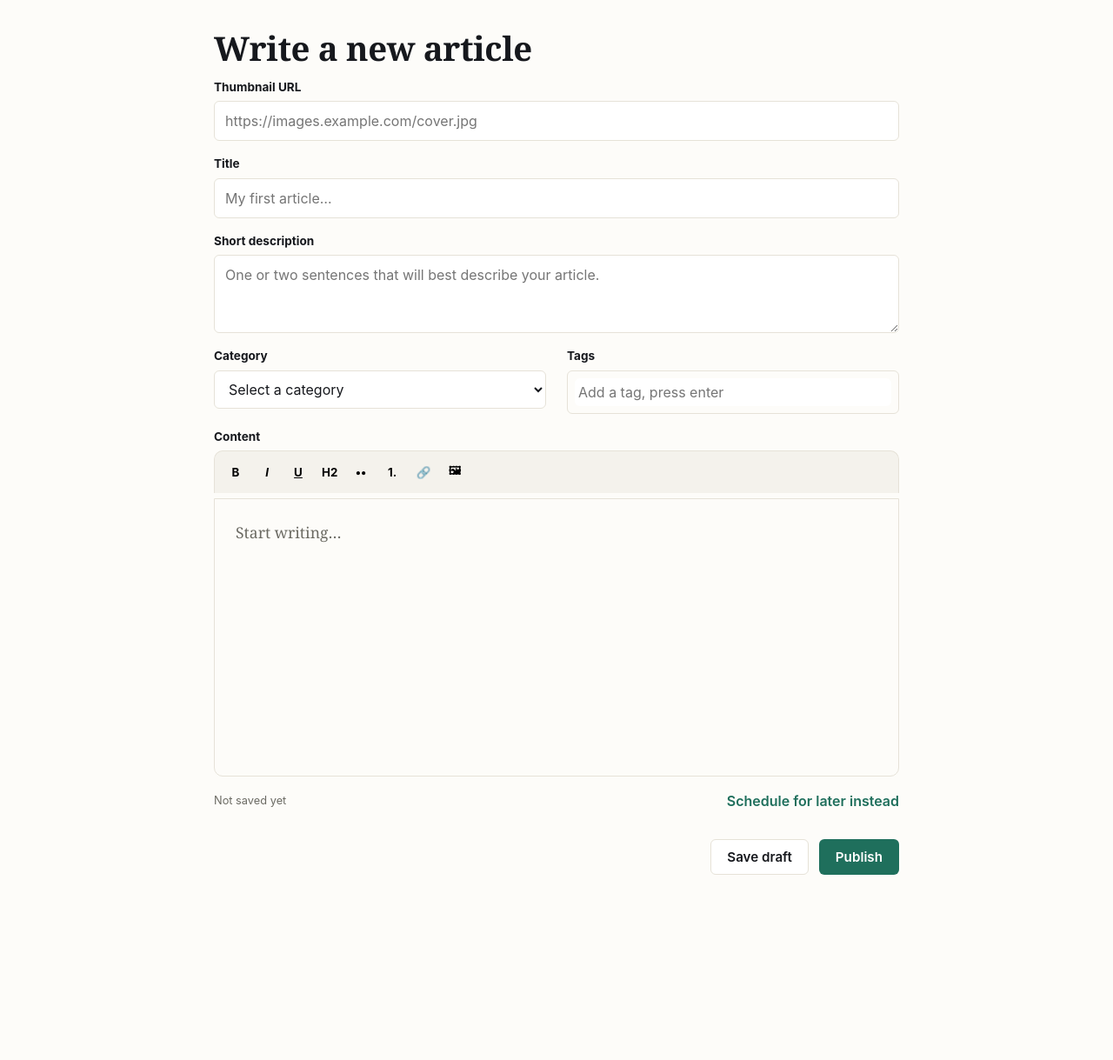
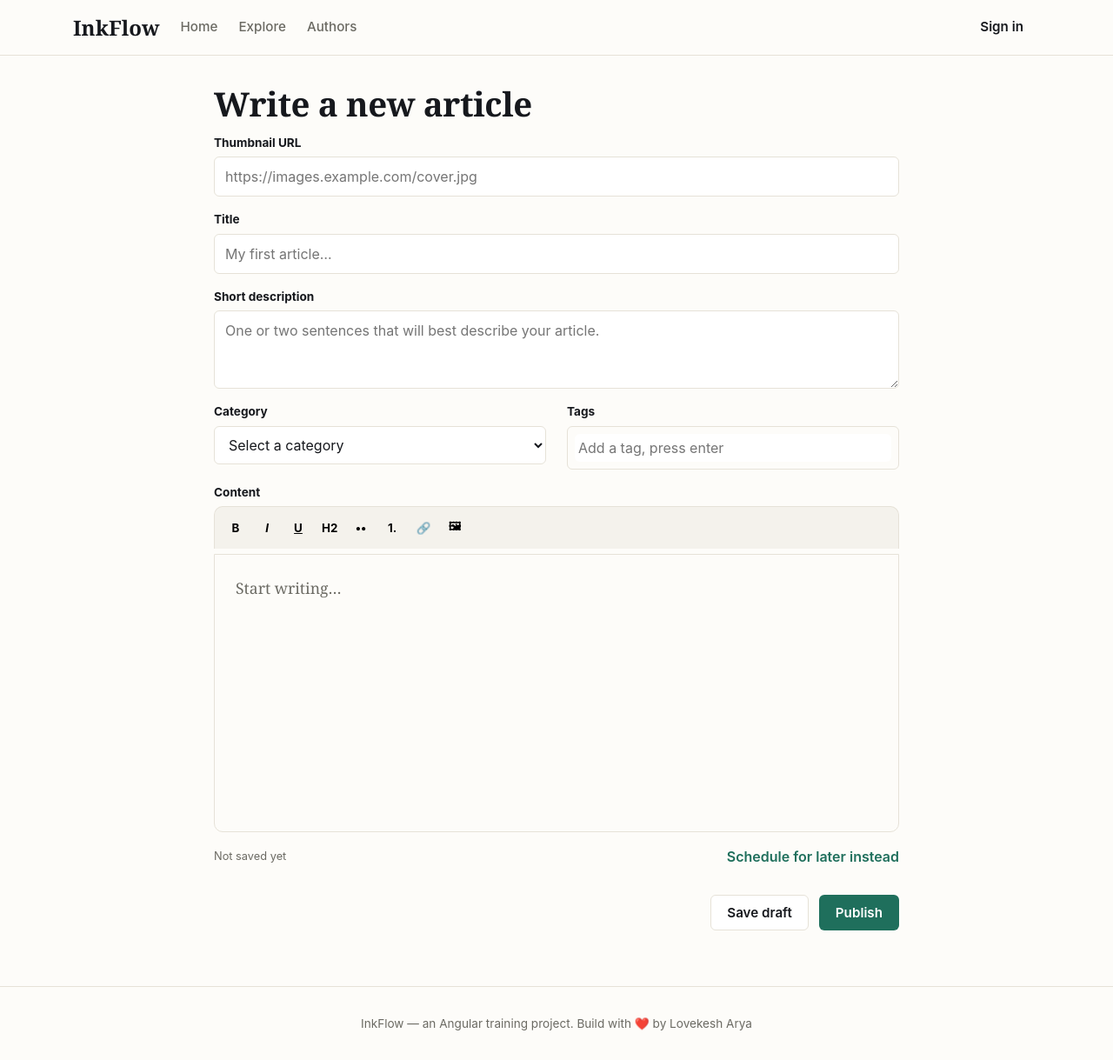
Before and after one commit to AryanLove123/InkFlow, an Angular app: page /create in a window 1280 px wide. Shown: the whole page at 87% size. Before the commit the page ends 1070 px from the top, so only its background shows below. Built offline with nearby package versions, Linux system fonts and the light colour scheme; no server answers.

Commit message:
implemented the nav-bar and the hamburger menu

```diff
--- a/src/app/app.html
+++ b/src/app/app.html
@@ -1,3 +1,57 @@
+<header class="site-header">
+    <div class="site-header-inner container">
+        <a routerLink="/" class="brand">InkFlow</a>
+
+        <nav class="main-nav" [class.main-nav-open]="menuOpen">
+            <a routerLink="/" routerLinkActive="is-active" [routerLinkActiveOptions]="{ exact: true }"
+                (click)="closeMenu()">Home</a>
+            <a routerLink="/explore" routerLinkActive="is-active" (click)="closeMenu()">Explore</a>
+            <a routerLink="/authors" routerLinkActive="is-active" (click)="closeMenu()">Authors</a>
+
+            @if (currentUser(); as user) {
+            <a routerLink="/drafts" routerLinkActive="is-active" (click)="closeMenu()"
+                class="nav-mobile-only">Drafts</a>
+            <a routerLink="/profile" routerLinkActive="is-active" (click)="closeMenu()"
+                class="nav-mobile-only">Profile</a>
+            <a routerLink="/settings" routerLinkActive="is-active" (click)="closeMenu()"
+                class="nav-mobile-only">Settings</a>
+            <button type="button" class="nav-mobile-only link-button" (click)="logout()">Sign out</button>
+            } @else {
+            <a routerLink="/login" routerLinkActive="is-active" (click)="closeMenu()" class="nav-mobile-only">Sign
+                in</a>
+            }
+        </nav>
+
+        <div class="header-actions">
+            @if (currentUser(); as user) {
+            <a routerLink="/create" class="btn btn-primary btn-sm">Write</a>
+            <div class="user-menu">
+                <img [src]="profile()?.photoUrl || user.photoUrl" [alt]="user.name" class="avatar avatar-sm" />
+                <div class="user-menu-dropdown">
+                    <div class="user-menu-name">{{ profile()?.name || user.name }}</div>
+                    <a routerLink="/drafts">Drafts</a>
+                    <a routerLink="/profile">Profile</a>
+                    <a routerLink="/settings">Settings</a>
+                    <button type="button" (click)="logout()">Sign out</button>
+                </div>
+            </div>
+            } @else {
+            <a routerLink="/login" class="btn btn--primary btn--sm">Sign in</a>
+            }
+
+            <button type="button" class="hamburger" (click)="toggleMenu()" aria-label="Toggle menu">
+                <span></span><span></span><span></span>
+            </button>
+        </div>
+    </div>
+</header>
+
 <main class="site-main">
-    <router-outlet/>
+    <router-outlet />
 </main>
+
+<footer class="site-footer">
+  <div class="container site-footer-inner">
+    <span>InkFlow — an Angular training project. Build with ❤️ by Lovekesh Arya</span>
+  </div>
+</footer>
--- a/src/app/app.scss
+++ b/src/app/app.scss
@@ -0,0 +1,119 @@
+.site-header {
+  position: sticky;
+  top: 0;
+  z-index: 40;
+  background: rgba(253, 252, 249, 0.92);
+  backdrop-filter: blur(8px);
+  border-bottom: 1px solid var(--color-border);
+  height: var(--header-height);
+}
+
+.site-header-inner {
+  height: 100%;
+  display: flex;
+  align-items: center;
+  justify-content: space-between;
+  gap: var(--space-5);
+}
+
+.brand {
+  font-family: var(--font-serif);
+  font-size: 1.5rem;
+  font-weight: 700;
+  flex-shrink: 0;
+}
+
+.main-nav {
+  display: flex;
+  align-items: center;
+  gap: var(--space-5);
+  flex: 1;
+
+  a {
+    color: var(--color-muted);
+    font-weight: 500;
+    font-size: 0.95rem;
+    &.is-active { color: var(--color-ink); font-weight: 700; }
+    &:hover { color: var(--color-ink); }
+  }
+}
+
+.header-actions {
+  display: flex;
+  align-items: center;
+  gap: var(--space-4);
+}
+
+.hamburger {
+  display: none;
+  flex-direction: column;
+  gap: 4px;
+  background: none;
+  border: none;
+  cursor: pointer;
+  padding: 8px;
+  span { width: 20px; height: 2px; background: var(--color-ink); border-radius: 2px; }
+}
+
+.user-menu {
+  position: relative;
+  &:hover .user-menu-dropdown { display: flex; }
+}
+.user-menu-dropdown {
+  display: none;
+  position: absolute;
+  right: 0;
+  top: 40px;
+  flex-direction: column;
+  min-width: 180px;
+  background: #fff;
+  border: 1px solid var(--color-border);
+  border-radius: var(--radius-md);
+  box-shadow: var(--shadow-md);
+  padding: var(--space-2);
+  a, button {
+    padding: 8px 10px;
+    border-radius: var(--radius-sm);
+    font-size: 0.9rem;
+    border: none;
+    background: none;
+    text-align: left;
+    cursor: pointer;
+    &:hover { background: var(--color-paper-dim); }
+  }
+}
+.user-menu-name { font-weight: 700; padding: 6px 10px; font-size: 0.85rem; color: var(--color-muted); }
+
+.nav-mobile-only { display: none; }
+
+@media (max-width: 860px) {
+  .main-nav {
+    display: none;
+    position: absolute;
+    top: var(--header-height);
+    left: 0;
+    right: 0;
+    flex-direction: column;
+    align-items: flex-start;
+    background: var(--color-paper);
+    border-bottom: 1px solid var(--color-border);
+    padding: var(--space-4) var(--space-5);
+  }
+  .main-nav-open { display: flex; }
+  .nav-mobile-only { display: block; }
+  .hamburger { display: flex; }
+  .header-actions .user-menu { display: none; }
+}
+
+.site-footer {
+  border-top: 1px solid var(--color-border);
+  padding: var(--space-6) 0;
+  color: var(--color-muted);
+  font-size: 0.85rem;
+}
+
+.site-footer-inner {
+  display: flex;
+  align-items: center;
+  justify-content: center;
+}
--- a/src/app/app.ts
+++ b/src/app/app.ts
@@ -1,12 +1,44 @@
-import { Component, signal } from '@angular/core';
-import { RouterOutlet } from '@angular/router';
+import { Component, computed, inject, signal } from '@angular/core';
+import { Router, RouterLink, RouterLinkActive, RouterOutlet } from '@angular/router';
+import { AuthService } from './core/auth/auth.service';
+import { UserService } from './core/services/user.service';
+import { toSignal } from '@angular/core/rxjs-interop';
 
 @Component({
   selector: 'app-root',
-  imports: [RouterOutlet],
+  imports: [RouterOutlet, RouterLink, RouterLinkActive],
   templateUrl: './app.html',
   styleUrl: './app.scss'
 })
 export class App {
   protected readonly title = signal('inkflow');
+
+  authService = inject(AuthService);
+  userService = inject(UserService);
+  router= inject(Router);
+
+  currentUser = toSignal(this.authService.currentUser$, {initialValue: null});
+
+  profile = computed(() => {
+    const user = this.currentUser();
+    return user ? this.userService.getProfile(user.uid) : null;
+  });
+
+  menuOpen = false;
+
+  toggleMenu(): void {
+    this.menuOpen = !this.menuOpen;
+  }
+
+  closeMenu(): void {
+    this.menuOpen = false;
+  }
+
+  logout(): void{
+    this.authService.logout();
+    this.userService.clearActiveProfile();
+    this.closeMenu();
+    this.router.navigate(['/']);
+
+  }
 }
--- a/src/app/core/services/user.service.ts
+++ b/src/app/core/services/user.service.ts
@@ -72,4 +72,8 @@ export class UserService {
   getProfile(userId: string): UserProfile | null {
     return this.profiles()[userId] ?? null;
   }
+
+  clearActiveProfile(): void {
+    this.activeProfileId.set(null);
+  }
 }
--- a/src/app/features/home/home.component.ts
+++ b/src/app/features/home/home.component.ts
@@ -63,8 +63,8 @@ export class HomeComponent {
         if(!cancelled){
           this.isRanking.set(false);
         }
-      })
-    })
+      });
+    });
   }
 
   setTab(tab: FeedTab): void{
```
